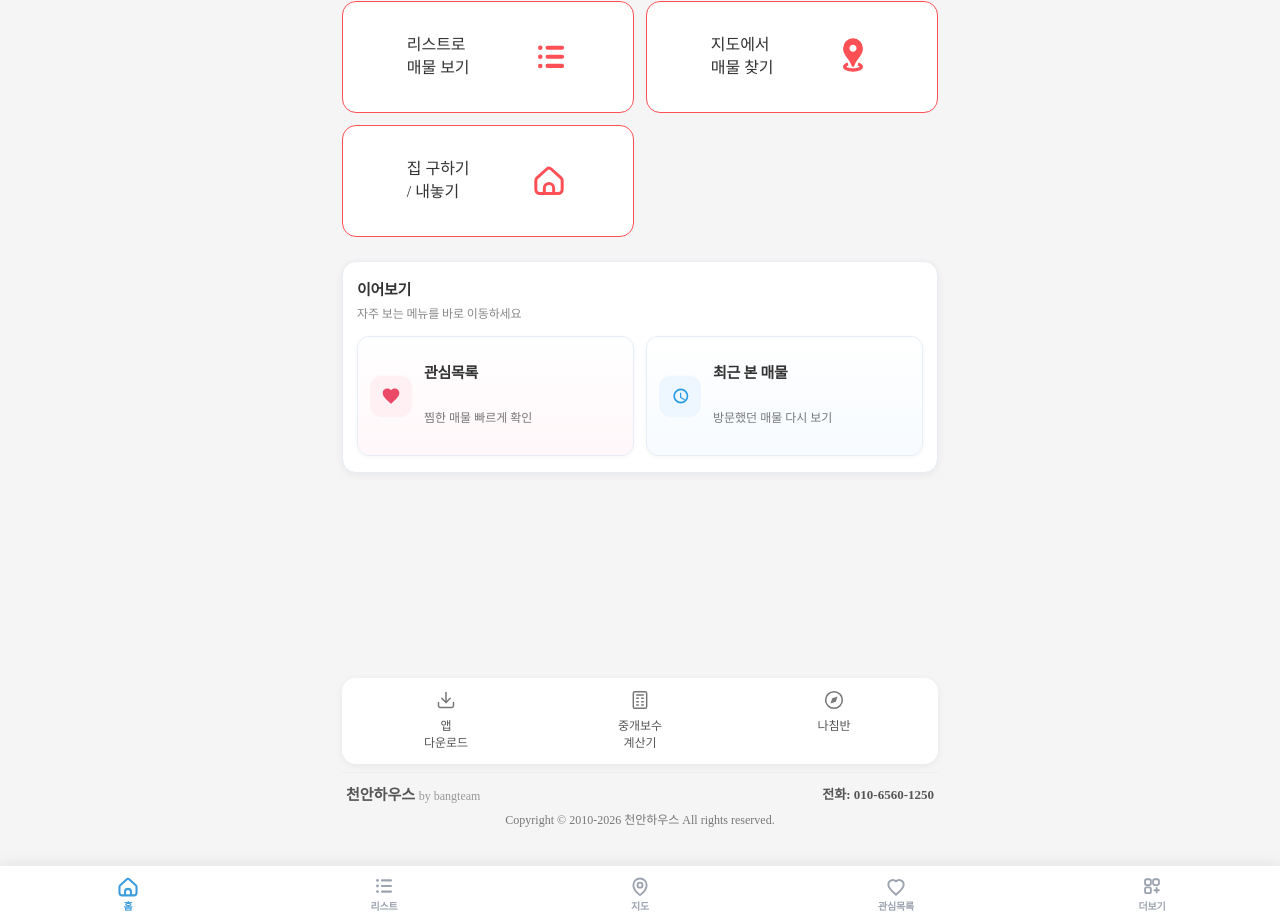
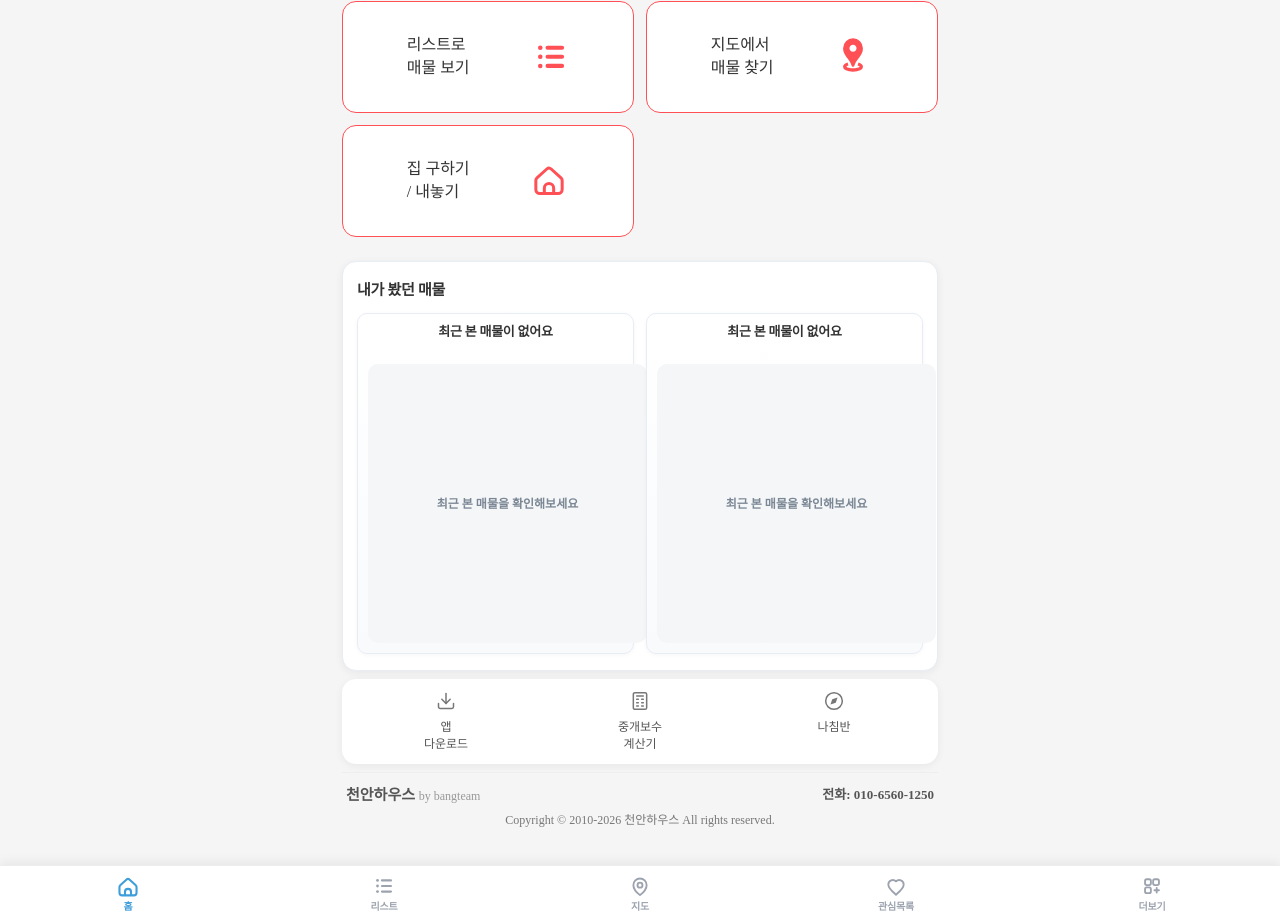
Before and after one commit to bjw0531/zibeasy_hskb, a Flask app: page / in a window 1280 px wide. Shown: the part 157-1075 px from the top of the page. Run offline with Flask 3, Linux system fonts and the light colour scheme; parts of the project's set-up code (start-up, migrations or seed data) failed here and were passed over; some web fonts are replaced.

Commit message:
Show recent properties on home

```diff
--- a/app/routes/main.py
+++ b/app/routes/main.py
@@ -58,7 +58,36 @@ def _policy_context():
 @bp.route('/')
 def home():
     """메인 홈 화면"""
-    return render_template('home.html')
+    recent_ids = []
+
+    if 'user_idx' in session:
+        try:
+            with engine.connect() as conn:
+                recent_rows = conn.execute(
+                    text('SELECT code FROM user_recent WHERE user_idx=:uid ORDER BY viewed_at DESC LIMIT 2'),
+                    {'uid': session['user_idx']}
+                ).fetchall()
+            recent_ids = [str(r[0]) for r in recent_rows]
+        except Exception as e:
+            logging.error(f"홈 최근 본 매물 DB 조회 오류: {e}")
+    else:
+        try:
+            recent_ids = _parse_ids_cookie(request.cookies.get('recentViewed', ''))[:2]
+        except Exception:
+            recent_ids = []
+
+    recent_preview_map = _fetch_previews(recent_ids)
+    recent_home_props = []
+    for recent_id in recent_ids:
+        if recent_id not in recent_preview_map:
+            continue
+        item = recent_preview_map[recent_id]
+        price_parts = (item.get('price_text') or '').split(' ', 1)
+        item['home_price_text'] = price_parts[1] if len(price_parts) > 1 and price_parts[0] == '월세' else (item.get('price_text') or '')
+        item['home_summary_text'] = ', '.join(filter(None, [item.get('category_name'), item.get('home_price_text')]))
+        recent_home_props.append(item)
+
+    return render_template('home.html', recent_home_props=recent_home_props[:2])
 
 @bp.route('/fee-calc')
 def fee_calc_redirect():
--- a/static/css/home.css
+++ b/static/css/home.css
@@ -251,13 +251,6 @@ body {
     letter-spacing: -0.02em;
 }
 
-.home-continue-head p {
-    margin: 5px 0 0;
-    font-size: 12px;
-    color: #888;
-    letter-spacing: -0.01em;
-}
-
 .home-continue-grid {
     display: grid;
     grid-template-columns: 1fr 1fr;
@@ -265,14 +258,13 @@ body {
 }
 
 .home-continue-item {
-    display: grid;
-    grid-template-columns: 42px minmax(0, 1fr);
-    column-gap: 12px;
-    row-gap: 3px;
-    align-items: center;
-    min-height: 90px;
-    padding: 14px 14px 14px 12px;
-    border-radius: 12px;
+    display: flex;
+    flex-direction: column;
+    justify-content: flex-start;
+    gap: 8px;
+    min-height: 152px;
+    padding: 10px;
+    border-radius: 10px;
     text-decoration: none;
     border: 1px solid #e7edf5;
     background: #fff;
@@ -290,61 +282,51 @@ body {
     transform: translateY(1px) scale(0.985);
 }
 
-.home-continue-item .continue-icon {
-    width: 42px;
-    height: 42px;
-    display: inline-flex;
-    align-items: center;
-    justify-content: center;
-    border-radius: 12px;
-    grid-row: 1 / span 2;
-    box-shadow: inset 0 1px 0 rgba(255, 255, 255, 0.45);
-}
-
-.home-continue-item .continue-icon svg {
-    width: 20px;
-    height: 20px;
-    fill: currentColor;
-}
-
-.home-continue-item .continue-title {
-    grid-column: 2;
-    font-size: 15px;
+.home-continue-item .continue-summary {
+    display: block;
+    min-height: 32px;
+    text-align: center;
+    font-size: 13px;
     font-weight: 700;
     line-height: 1.2;
     color: #333;
     letter-spacing: -0.02em;
 }
 
-.home-continue-item .continue-desc {
-    grid-column: 2;
-    font-size: 12px;
-    font-weight: 500;
-    line-height: 1.45;
-    color: #777;
+.home-continue-item .continue-thumb {
+    display: block;
+    width: 100%;
+    aspect-ratio: 1 / 1;
+    overflow: hidden;
+    border-radius: 10px;
+    background: #f4f6f8;
 }
 
-.home-continue-item-liked {
-    color: #ea4a67;
-    background: linear-gradient(180deg, #ffffff 0%, #fff7f9 100%);
+.home-continue-item .continue-thumb img {
+    display: block;
+    width: 100%;
+    height: 100%;
+    object-fit: cover;
 }
 
-.home-continue-item-recent {
-    color: #2e9ce4;
-    background: linear-gradient(180deg, #ffffff 0%, #f7fbff 100%);
+.home-continue-item-property {
+    background: linear-gradient(180deg, #ffffff 0%, #fafcfe 100%);
 }
 
-.home-continue-item-liked .continue-icon {
-    background: #fff0f4;
+.home-continue-item-empty {
+    justify-content: center;
+    background: linear-gradient(180deg, #ffffff 0%, #f8fafc 100%);
 }
 
-.home-continue-item-recent .continue-icon {
-    background: #eef7ff;
-}
-
-.home-continue-item-liked .continue-title,
-.home-continue-item-recent .continue-title {
-    color: #333;
+.home-continue-item-empty .continue-thumb-empty {
+    display: flex;
+    align-items: center;
+    justify-content: center;
+    padding: 12px;
+    color: #7b8794;
+    font-size: 12px;
+    font-weight: 600;
+    text-align: center;
 }
 
 /* 리스트 아이콘 (빨간 줄무늬) */
--- a/templates/home.html
+++ b/templates/home.html
@@ -140,33 +140,30 @@
                 </a>
             </div>
 
-            <!-- 중간 이어보기 섹션 -->
-            <section class="home-continue" aria-label="이어보기">
+            <!-- 내가 봤던 매물 섹션 -->
+            <section class="home-continue" aria-label="내가 봤던 매물">
                 <div class="home-continue-head">
-                    <h2>이어보기</h2>
-                    <p>자주 보는 메뉴를 바로 이동하세요</p>
+                    <h2>내가 봤던 매물</h2>
                 </div>
 
                 <div class="home-continue-grid">
-                    <a href="/liked?tab=liked" class="home-continue-item home-continue-item-liked">
-                        <span class="continue-icon" aria-hidden="true">
-                            <svg viewBox="0 0 24 24">
-                                <path d="M12 21.35l-1.45-1.32C5.4 15.36 2 12.28 2 8.5 2 5.42 4.42 3 7.5 3c1.74 0 3.41.81 4.5 2.09C13.09 3.81 14.76 3 16.5 3 19.58 3 22 5.42 22 8.5c0 3.78-3.4 6.86-8.55 11.54L12 21.35z"></path>
-                            </svg>
+                    {% for item in recent_home_props %}
+                    <a href="/view/{{ item.code }}" class="home-continue-item home-continue-item-property">
+                        <span class="continue-summary">{{ item.home_summary_text }}</span>
+                        <span class="continue-thumb">
+                            <img src="{{ '/images/maemul/thumb/' ~ item.picname1 if item.picname1 else '/static/images/no-image.png' }}"
+                                 alt="최근 본 매물 {{ item.code }}"
+                                 loading="lazy"
+                                 onerror="this.src='/static/images/no-image.png'">
                         </span>
-                        <span class="continue-title">관심목록</span>
-                        <span class="continue-desc">찜한 매물 빠르게 확인</span>
                     </a>
-
-                    <a href="/recents?tab=recent" class="home-continue-item home-continue-item-recent">
-                        <span class="continue-icon" aria-hidden="true">
-                            <svg viewBox="0 0 24 24">
-                                <path d="M13 3a9 9 0 1 0 0 18A9 9 0 0 0 13 3zm0 16a7 7 0 1 1 0-14A7 7 0 0 1 13 19zm.5-11H12v6l5.25 3.15.75-1.23-4.5-2.67V8z"></path>
-                            </svg>
-                        </span>
-                        <span class="continue-title">최근 본 매물</span>
-                        <span class="continue-desc">방문했던 매물 다시 보기</span>
+                    {% endfor %}
+                    {% for _ in range(2 - (recent_home_props|length)) %}
+                    <a href="/recents?tab=recent" class="home-continue-item home-continue-item-empty">
+                        <span class="continue-summary">최근 본 매물이 없어요</span>
+                        <span class="continue-thumb continue-thumb-empty">최근 본 매물을 확인해보세요</span>
                     </a>
+                    {% endfor %}
                 </div>
             </section>
         </div>
```
